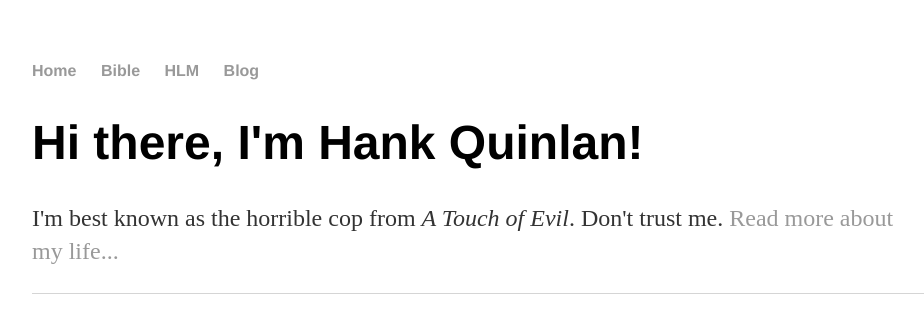
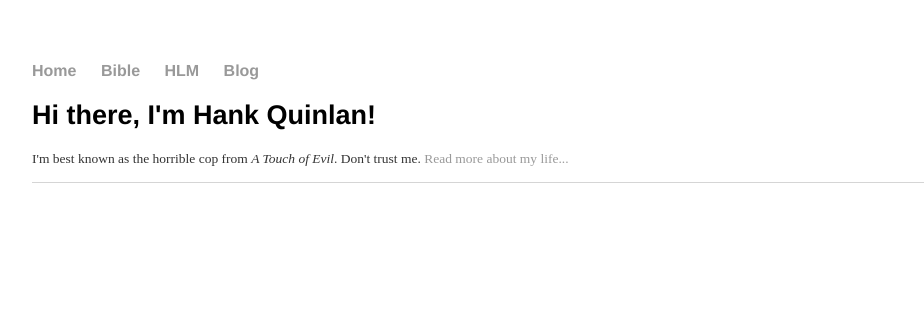
Before and after one commit to wwzaocom/wwzaocom.github.com, a Jekyll site: the page built from index.html, in a window 1280 px wide. Shown: the top 333 px of the page, without its empty margins (160-1084 px from the left). Built offline with Jekyll 4.4.1, drawn with Linux system fonts in a browser that asks for light colours.

Commit message:
main.css

```diff
--- a/css/main.css
+++ b/css/main.css
@@ -16,6 +16,8 @@ nav ul li, footer ul li { display: inline; margin-right: 20px; }
 
 footer { border-top: 1px solid #d5d5d5; font-size: .8em; }
 
+.container{font-size:9px;}
+
 /* Blog */
 ul.posts { margin: 20px auto 40px; font-size: 1.5em; }
 ul.posts li { list-style: none; }
```
